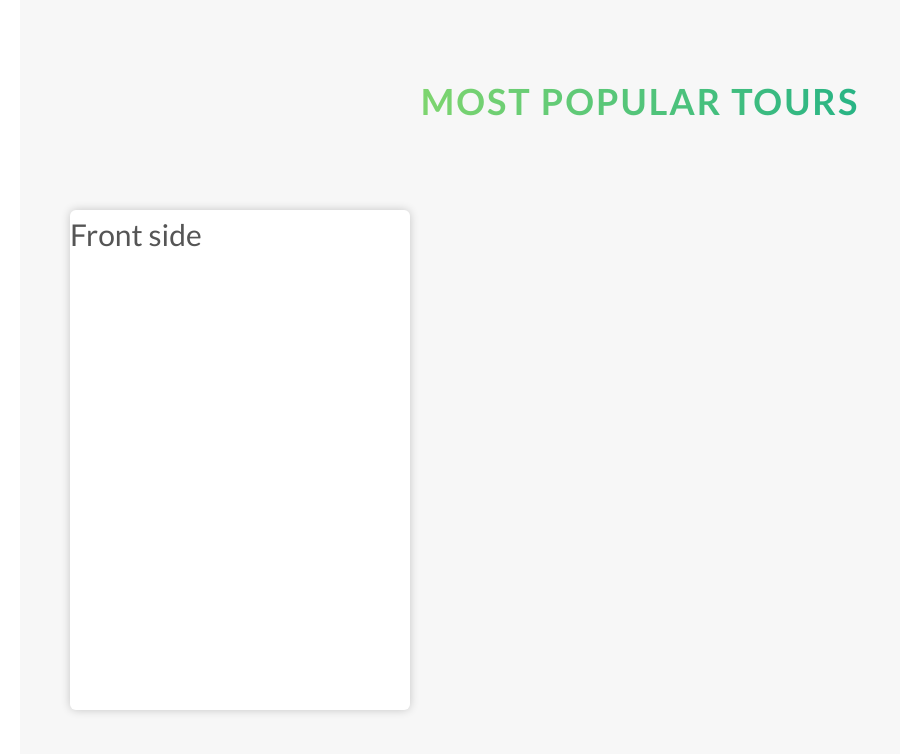
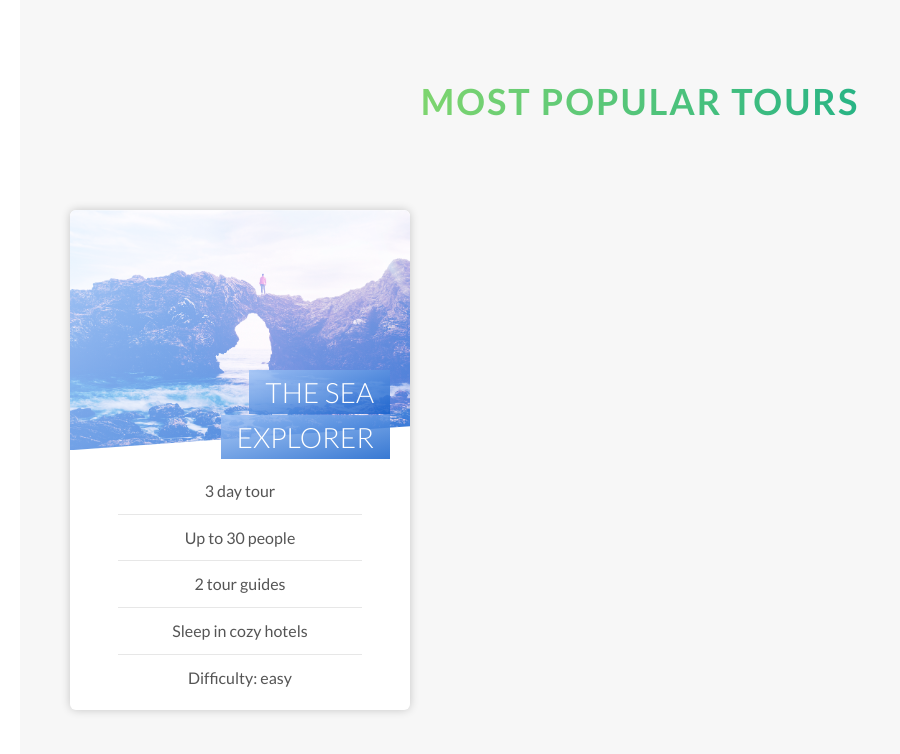
Before and after one commit to bhszewczyk/Natours, a website: page index.html in a window 1280 px wide. Shown: the part 2236-2990 px from the top of the page, without its empty margins (0-900 px from the left). Drawn offline with Linux system fonts and the light colour scheme.

Commit message:
Adds front-card styling

```diff
--- a/index.html
+++ b/index.html
@@ -156,7 +156,23 @@
         <div class="row">
           <div class="col-1-of-3">
             <div class="card">
-              <div class="card__side card__side--front">Front side</div>
+              <div class="card__side card__side--front">
+                <div class="card__picture card__picture--1">&nbsp;</div>
+                <h4 class="card__heading">
+                  <span class="card__heading-span card__heading-span--1"
+                    >The Sea Explorer</span
+                  >
+                </h4>
+                <div class="card__details">
+                  <ul>
+                    <li>3 day tour</li>
+                    <li>Up to 30 people</li>
+                    <li>2 tour guides</li>
+                    <li>Sleep in cozy hotels</li>
+                    <li>Difficulty: easy</li>
+                  </ul>
+                </div>
+              </div>
               <div class="card__side card__side--back card__side--back-1">
                 Back side
               </div>
--- a/sass/abstracts/_variables.scss
+++ b/sass/abstracts/_variables.scss
@@ -11,6 +11,7 @@ $color-tertiary-dark: #d5880b;
 
 $color-grey--dark: #555;
 $color-grey--light-1: #f7f7f7;
+$color-grey--light-2: #e7e7e7;
 
 $color-white: #fff;
 $color-black: #000;
--- a/sass/components/_card.scss
+++ b/sass/components/_card.scss
@@ -10,6 +10,7 @@
     font-size: 3rem;
 
     border-radius: 0.6rem;
+    overflow: hidden;
     box-shadow: 0 0 1rem rgba($color-black, 0.2);
 
     position: absolute;
@@ -29,17 +30,84 @@
       &-1 {
         background-image: linear-gradient(
           to right bottom,
-          $color-tertiary-light,
-          $color-tertiary-dark
+          $color-secondary-light,
+          $color-secondary-dark
         );
       }
     }
   }
 
   &:hover &__side--front {
-    transform: rotateY(180deg);
+    transform: rotateY(-180deg);
   }
   &:hover &__side--back {
     transform: rotateY(0);
   }
+
+  // FRON SIDE STYLING
+  &__picture {
+    background-size: cover;
+    height: 24rem;
+    background-blend-mode: screen;
+    -webkit-clip-path: polygon(0 0, 100% 0, 100% 90%, 0 100%);
+    clip-path: polygon(0 0, 100% 0, 100% 90%, 0 100%);
+
+    &--1 {
+      background-image: linear-gradient(
+          to right bottom,
+          $color-secondary-light,
+          $color-secondary-dark
+        ),
+        url(../../img/nat-5.jpg);
+    }
+    &--2 {
+      background-image: url(../../img/nat-6.jpg);
+    }
+    &--3 {
+      background-image: url(../../img/nat-7.jpg);
+    }
+  }
+
+  &__heading {
+    font-size: 2.8rem;
+    font-weight: 300;
+    text-transform: uppercase;
+    color: $color-white;
+    position: absolute;
+    text-align: right;
+    top: 16rem;
+    right: 2rem;
+    width: 75%;
+  }
+
+  &__heading-span {
+    &--1 {
+      padding: 0.5rem 1.6rem;
+      box-decoration-break: clone;
+      background-image: linear-gradient(
+        to right bottom,
+        rgba($color-secondary-light, 0.85),
+        rgba($color-secondary-dark, 0.85)
+      );
+    }
+  }
+
+  &__details {
+    padding: 1.8rem;
+    ul {
+      list-style: none;
+      width: 80%;
+      margin: 0 auto;
+
+      li {
+        text-align: center;
+        font-size: 1.6rem;
+        padding: 1rem;
+
+        &:not(:last-child) {
+          border-bottom: 1px solid $color-grey--light-2;
+        }
+      }
+    }
+  }
 }
```
Also changed, not shown: sass/main.css.
